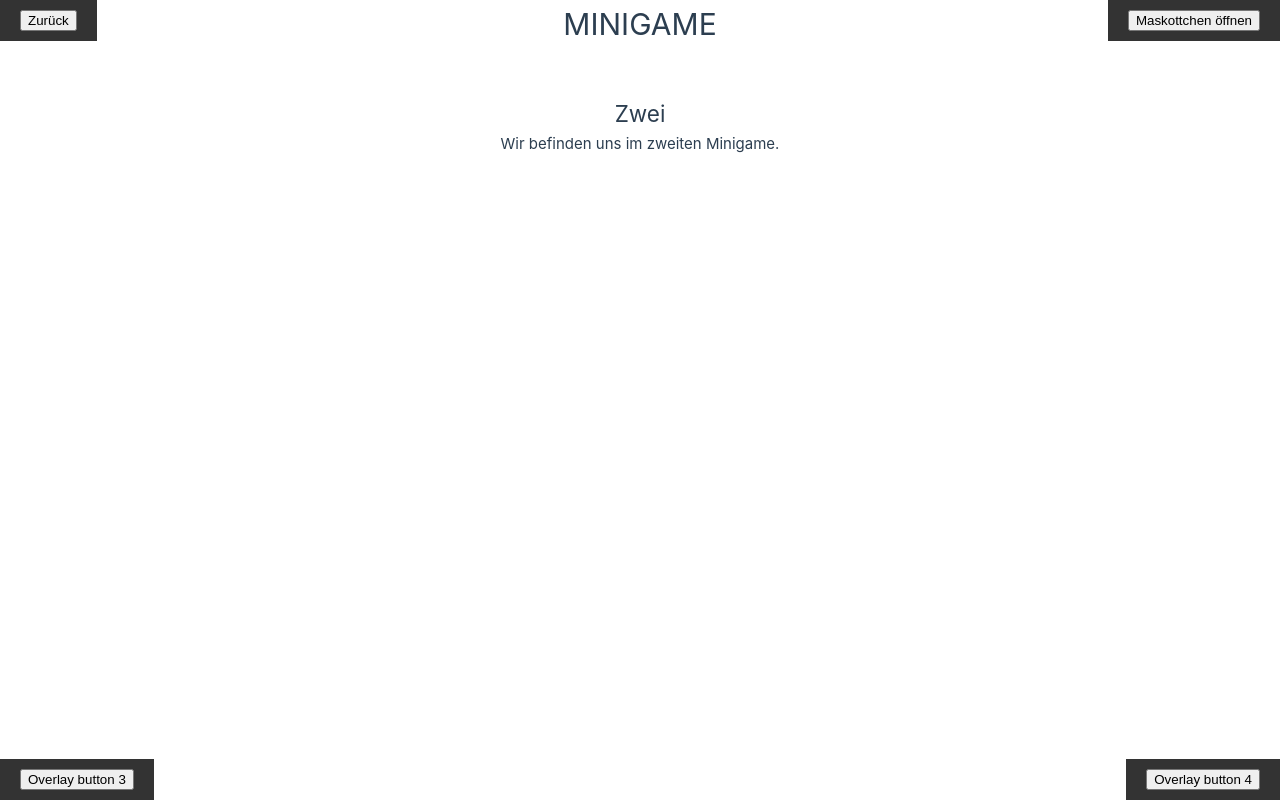
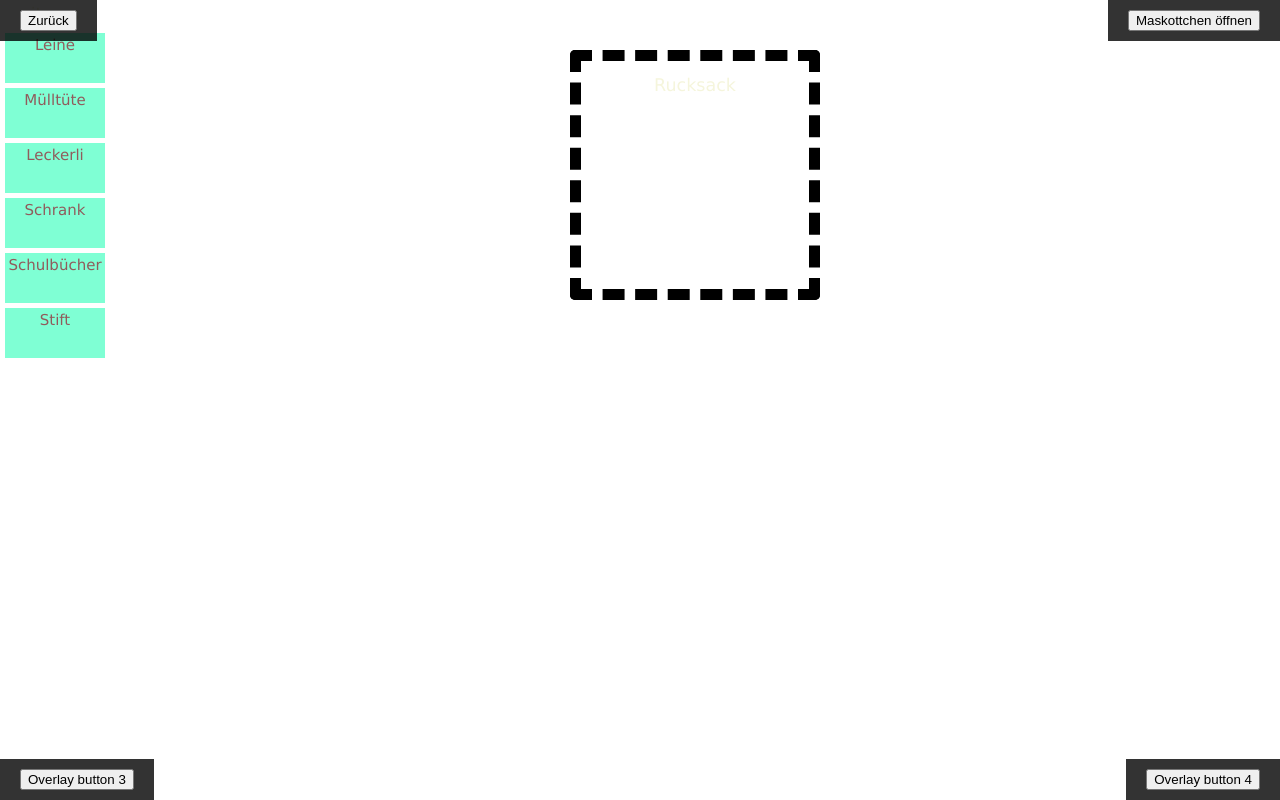
Before and after one commit to schule4-0/pets, a Vue app: page /pets/dog/stages/2 in a window 1280 px wide. Built offline with nearby package versions, Linux system fonts and the light colour scheme.

Commit message:
quick and dirty drag and drop implementation

```diff
--- a/package.json
+++ b/package.json
@@ -15,7 +15,8 @@
   "dependencies": {
     "pinia": "^2.1.7",
     "vue": "^3.4.21",
-    "vue-router": "^4.3.0"
+    "vue-router": "^4.3.0",
+    "vuedraggable": "^4.1.0"
   },
   "devDependencies": {
     "@rushstack/eslint-patch": "^1.8.0",
--- a/src/views/dog/MinigameTwo.vue
+++ b/src/views/dog/MinigameTwo.vue
@@ -1,16 +1,112 @@
+<script>
+import { ref } from 'vue'
+
+export default {
+  setup() {
+    const items = ref([
+      { id: 0, title: 'Leine', correct: true, list: 1 },
+      { id: 1, title: 'Mülltüte', correct: true, list: 1 },
+      { id: 2, title: 'Leckerli', correct: true, list: 1 },
+      { id: 3, title: 'Schrank', correct: false, list: 1 },
+      { id: 4, title: 'Schulbücher', correct: false, list: 1 },
+      { id: 5, title: 'Stift', correct: false, list: 1 }
+    ])
+
+    // get the items for a specific list
+    const getList = (list) => {
+      return items.value.filter((item) => item.list == list)
+    }
+
+    // start event handler for drag
+    const startDrag = (event, item) => {
+      // pass the item id to the dataTransfer object
+      event.dataTransfer.setData('itemID', item.id)
+    }
+
+    // drop event handler
+    const onDrop = (event, list) => {
+      const itemID = event.dataTransfer.getData('itemID')
+      const droppedItem = items.value.find((item) => item.id == itemID)
+      console.log('droppedItem: ', droppedItem)
+      console.log('list: ', list)
+
+      if (droppedItem.correct) {
+        // logic for correct item
+        droppedItem.list = list
+        console.log('richtiges Item')
+      } else {
+        // logic for wrong item
+        console.log('falsches Item')
+      }
+    }
+
+    return {
+      getList,
+      onDrop,
+      startDrag
+    }
+  }
+}
+</script>
+
 <template>
-  <div>
-    <example-component>
-      <template #game-title>
-        <h2>Zwei</h2>
-      </template>
-      <template #game-description>
-        <div>Wir befinden uns im zweiten Minigame.</div>
-      </template>
-    </example-component>
+  <!-- item list -->
+  <div class="item-zone" @drop="onDrop($event, 1)" @dragenter.prevent @dragover.prevent>
+    <div><h3>items</h3></div>
+
+    <div
+      v-for="item in getList(1)"
+      :key="item.id"
+      class="drag-el"
+      draggable="true"
+      @dragstart="startDrag($event, item)"
+    >
+      {{ item.title }}
+    </div>
+  </div>
+
+  <!-- destination -->
+  <div class="drop-zone" @drop="onDrop($event, 2)" @dragenter.prevent @dragover.prevent>
+    <div><h3>Rucksack</h3></div>
+    <div
+      v-for="item in getList(2)"
+      :key="item.id"
+      class="drag-el"
+      draggable="false"
+      @dragstart="startDrag($event, item)"
+    >
+      {{ item.title }}
+    </div>
   </div>
 </template>
 
-<script setup lang="ts">
-import ExampleComponent from '@/components/ExampleComponent.vue'
-</script>
+<style>
+#app {
+  font-family: Verdana, Geneva, Tahoma, sans-serif;
+  -webkit-font-smoothing: antialiased;
+  -moz-osx-smoothing: grayscale;
+  text-align: center;
+  color: beige;
+}
+
+.drop-zone {
+  width: 250px;
+  height: 250px;
+  margin: 50px auto;
+  border: 0.3cm dashed black;
+  padding: 10px;
+  border-radius: 5px;
+  display: flex;
+  justify-content: space-around;
+  flex-wrap: wrap;
+  flex-direction: row;
+}
+
+.drag-el {
+  background-color: aquamarine;
+  color: rgb(144, 92, 92);
+  width: 100px;
+  height: 50px;
+  margin: 5px;
+}
+</style>
```
Also changed, not shown: src/components/DragItem.vue (added, +35 -0 lines), 1 other file (tests, documents, lock files or other folders).
